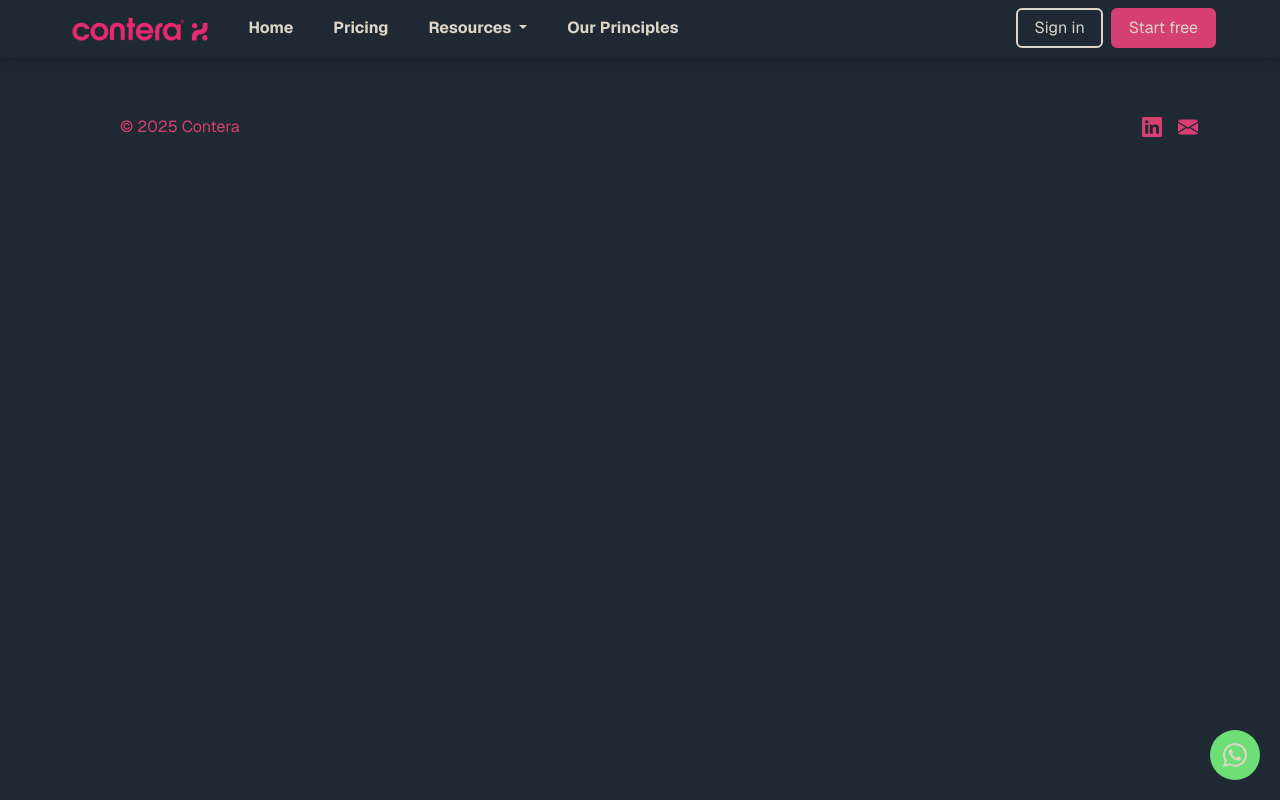
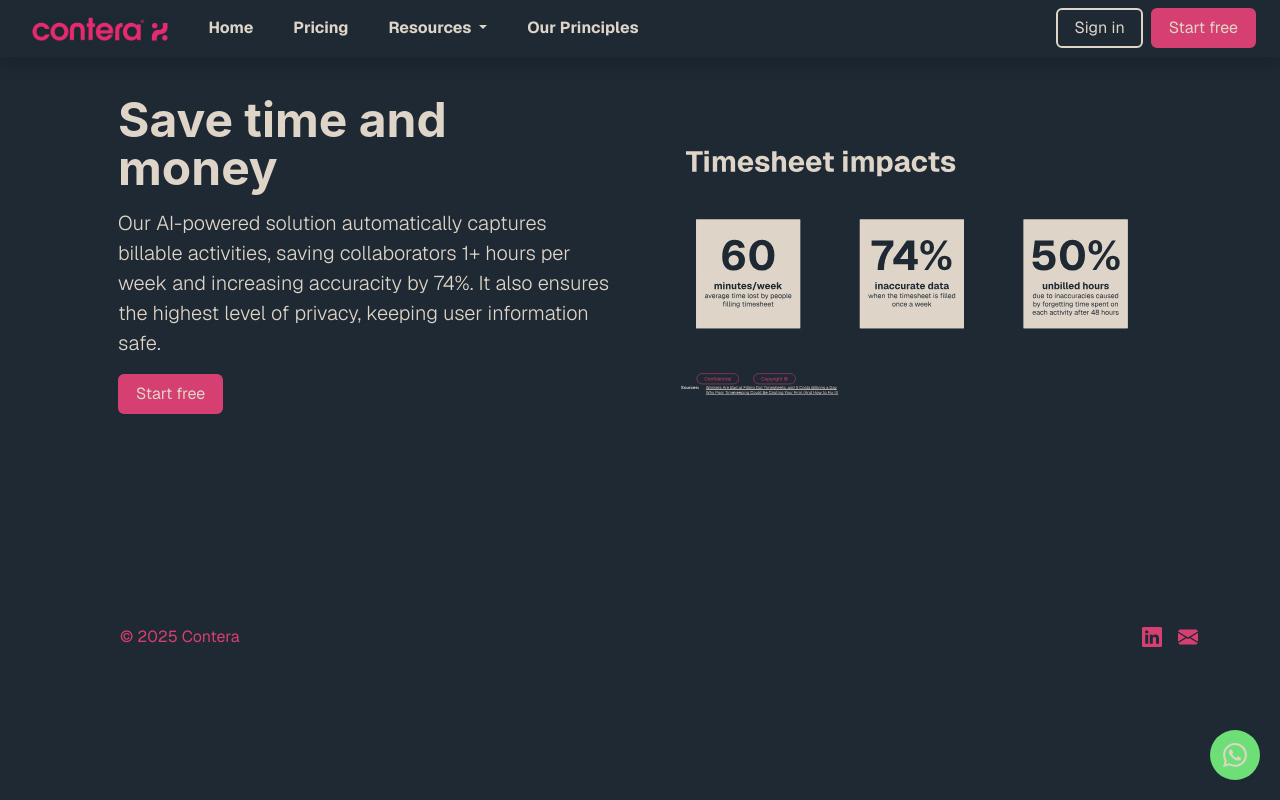
Before and after one commit to conteraio/website, a plain HTML site: page index.html in a window 1280 px wide. Drawn offline with nearby package versions, Linux system fonts and the light colour scheme.

Commit message:
Commit Hero Updates

```diff
--- a/index.html
+++ b/index.html
@@ -17,6 +17,7 @@
 
 <body>
     <div id="header"></div>
+    <div id="hero"></div>
     <div id="contact"></div>
     <div id="footer"></div>
 
@@ -42,6 +43,7 @@
         // Load header and footer when the page loads
         document.addEventListener('DOMContentLoaded', () => {
             ComponentLoader.loadComponent('header', '/private/components/header.html');
+            ComponentLoader.loadComponent('hero', '/private/components/hero.html');
             ComponentLoader.loadComponent('contact', '/private/components/contact.html');
             ComponentLoader.loadComponent('footer', '/private/components/footer.html');
         });
--- a/private/components/header.html
+++ b/private/components/header.html
@@ -6,7 +6,7 @@
         </button>
         <div class="offcanvas offcanvas-start" tabindex="-1" id="navbarOffcanvasLg"
             aria-labelledby="navbarOffcanvasLgLabel">
-            <ul class="navbar-nav ps-5">
+            <ul class="navbar-nav ps-2">
                 <li class="nav-item">
                     <a class="nav-link" aria-current="page" href="/index.html">
                         <img src="/private/images/000_Logon_Contera_3x2.png" alt="Logo" class="logo" height="24">
@@ -33,7 +33,7 @@
                 </li>
             </ul>
         </div>
-        <div class="btn-toolbar pe-5" role="toolbar" aria-label="Toolbar with button groups">
+        <div class="btn-toolbar pe-2" role="toolbar" aria-label="Toolbar with button groups">
             <div class="btn-group me-2" role="group" aria-label="First group">
                 <a class="btn btn-primary" href="https://escritoria.day-1.io/" role="button">Sign in</a>
             </div>
--- a/private/components/hero.html
+++ b/private/components/hero.html
@@ -4,25 +4,20 @@
 <div class="container my-5 px-5">
     <div class="row flex-lg-row-reverse align-items-center g-5 py-5">
         <div class="col-10 col-sm-8 col-lg-6">
-            <img src="/src/images/day-1_hero_01.png" class="d-block mx-lg-auto img-fluid" alt="Day 1" width="700"
+            <img src="/private/images/010_Hero_Impacts.svg" class="d-block mx-lg-auto img-fluid" alt="Day 1" width="700"
                 height="500" loading="lazy">
         </div>
         <div class="col-lg-6">
             <h1 class="display-5 fw-bold lh-1 mb-3 hero-heading">Save time and money</h1>
             <p class="lead">Our AI-powered solution automatically captures billable activities, saving
-                lawyers
-                6+ hours
-                per week and increasing revenue by $500+ per week. It also ensures the highest level of privacy,
+                collaborators
+                1+ hours
+                per week and increasing accuracity by 74%. It also ensures the highest level of privacy,
                 keeping
                 user
                 information safe.</p>
             <div class="d-grid gap-2 d-md-flex justify-content-md-start">
-                <a class="btn btn-primary btn-md" href="https://www.calendly.com/day-1-io/30min" role="button"
-                    target="_blank">Book
-                    a demo</a>
-                <a class="btn btn-primary btn-md" href="https://wa.me/5511915954848" role="button"
-                    target="_blank">Contact
-                    us</a>
+                <a class="btn btn-secondary" href="https://escritoria.day-1.io/" role="button">Start free</a>
             </div>
         </div>
     </div>
--- a/private/styles/style.css
+++ b/private/styles/style.css
@@ -30,6 +30,7 @@
   --color-text: #DED5C8;
   --color-accent: #D53F71;
 }
+
 
 /* =========================
   Reset & Normalization
```
Also changed, not shown: private/icons/day-1_favicon.png (deleted), private/icons/pending_actions_48dp_F6F5ECFF_FILL0_wght400_GRAD0_opsz48.svg (deleted), private/icons/pending_actions_96dp_F6F5ECFF_FILL0_wght400_GRAD0_opsz48.svg (deleted), private/icons/savings_48dp_F6F5ECFF_FILL0_wght400_GRAD0_opsz48.svg (deleted), private/icons/savings_96dp_F6F5ECFF_FILL0_wght400_GRAD0_opsz48.svg (deleted), private/icons/verified_user_48dp_F6F5ECFF_FILL0_wght400_GRAD0_opsz48.svg (deleted), private/icons/verified_user_96dp_F6F5ECFF_FILL0_wght400_GRAD0_opsz48.svg (deleted), private/images/010_Hero_Impacts.svg (added), private/images/011_Hero_Unique_selling_proposition.svg (added), private/images/day-1_hero_01.png (deleted), private/images/day-1_hero_02.png (deleted), private/images/day-1_how_it_works.png (deleted), private/images/day-1_how_it_works_unlabled.png (deleted).
